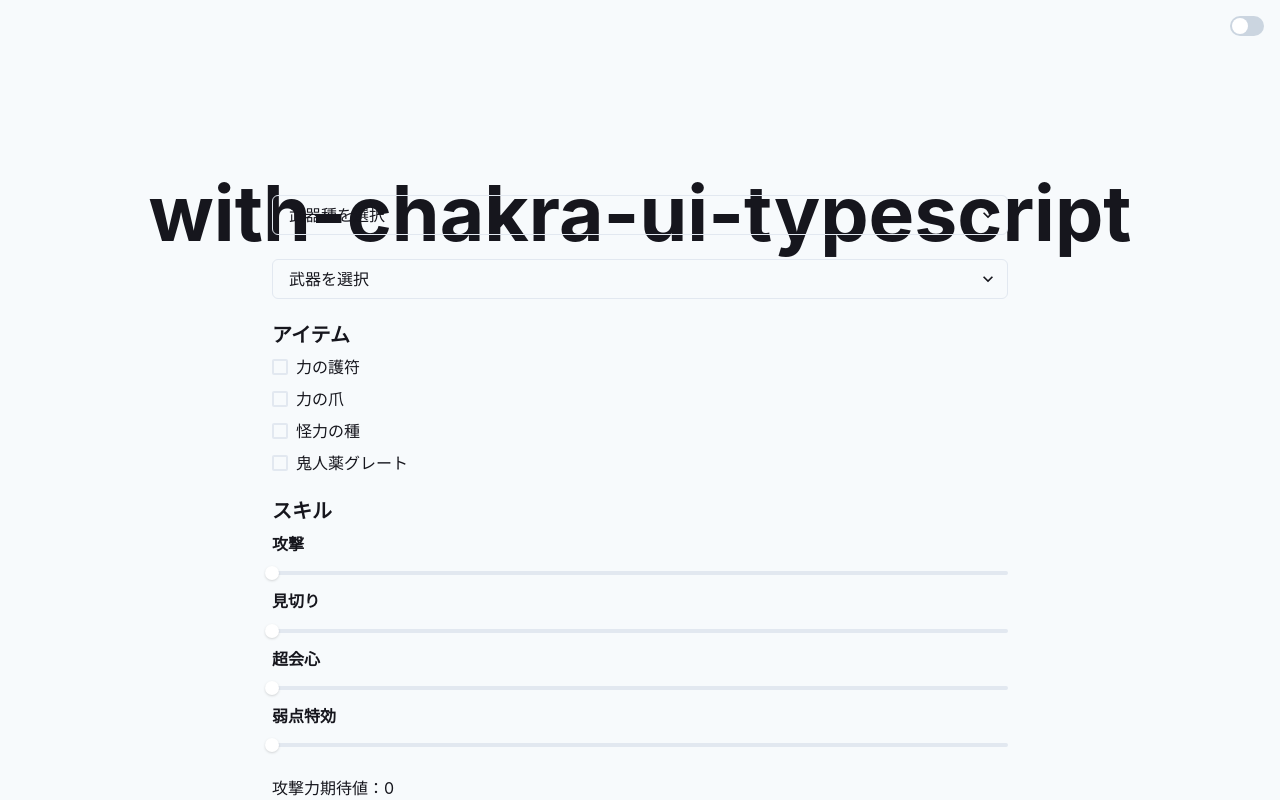
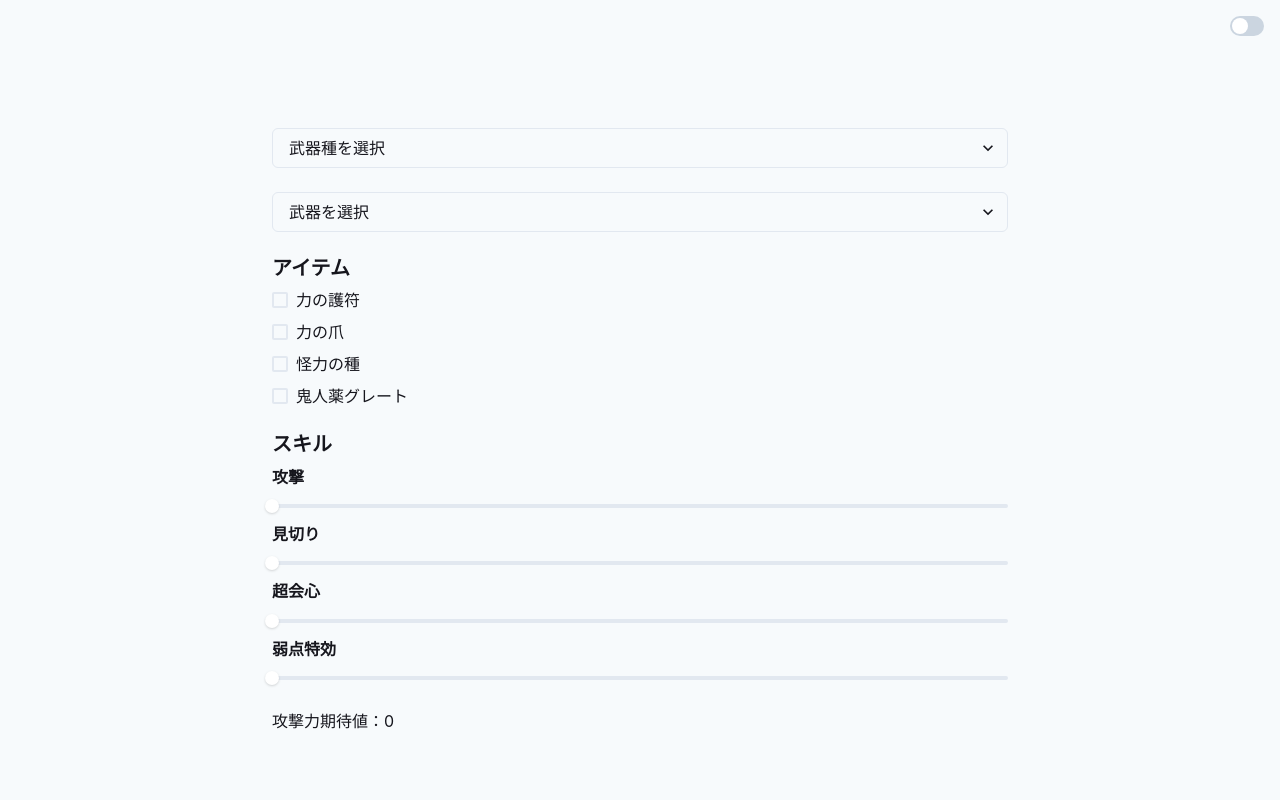
Before and after one commit to yudai-nkt/mhrise-mean-weapon-attack, a Next.js app: page / in a window 1280 px wide. Built offline with nearby package versions, Linux system fonts and the light colour scheme.

Commit message:
fix: remove an unnecessary component from index

```diff
--- a/src/components/Main.tsx
+++ b/src/components/Main.tsx
@@ -5,7 +5,7 @@
     spacing="1.5rem"
     width="100%"
     maxWidth="48rem"
-    mt="-45vh"
+    // mt="-45vh"
     pt="8rem"
     px="1rem"
     {...props}
--- a/src/pages/index.tsx
+++ b/src/pages/index.tsx
@@ -11,7 +11,6 @@
 } from "@chakra-ui/react";
 import { useState, useCallback, ChangeEvent } from "react";
 
-import { Hero } from "../components/Hero";
 import { Container } from "../components/Container";
 import { Main } from "../components/Main";
 import { DarkModeSwitch } from "../components/DarkModeSwitch";
@@ -35,7 +34,6 @@
 
   return (
     <Container height="100vh">
-      <Hero />
       <Main>
         <Select placeholder="武器種を選択" onChange={onChangeWeaponType}>
           {weaponTypes.map(({ type, label }) => (
```
